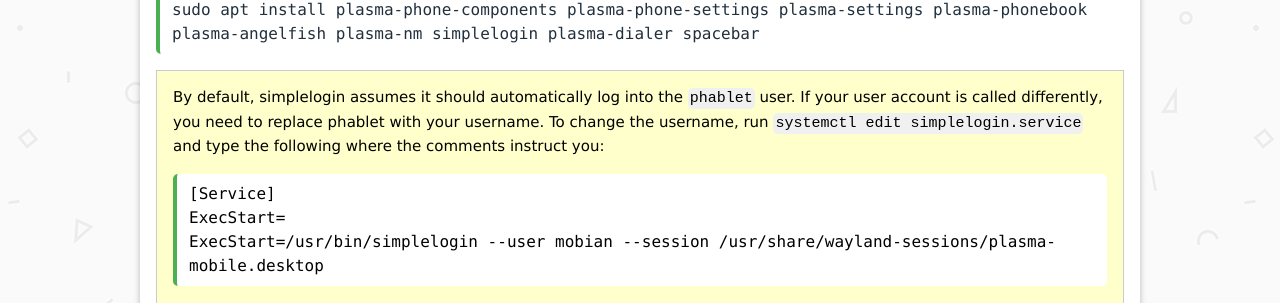
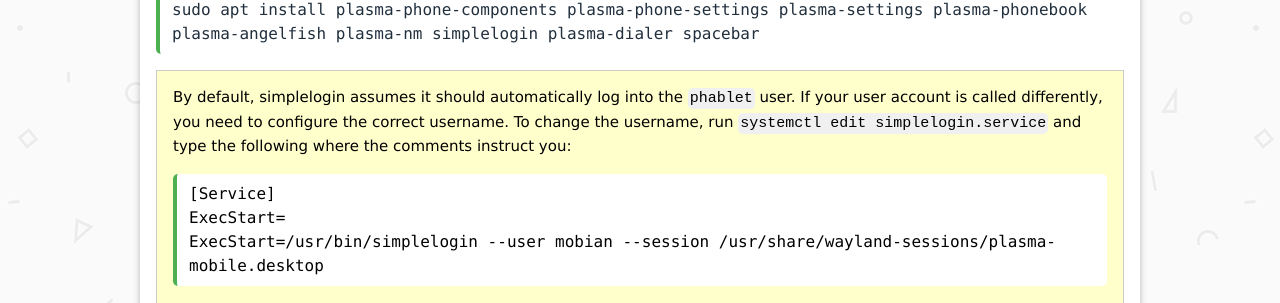
Before and after one commit to jbbgameich/jbbgameich.github.io, a Jekyll site: the page built from debian-pm/index.md, in a window 1280 px wide. Shown: the part 1173-1476 px from the top of the page. Built offline with Jekyll 4.4.1, drawn with Linux system fonts in a browser that asks for light colours.

Commit message:
debian-pm: Rephrase text

```diff
--- a/debian-pm/index.md
+++ b/debian-pm/index.md
@@ -55,7 +55,7 @@
 
 <div class="w3-panel w3-pale-yellow w3-border" markdown="1">
 By default, simplelogin assumes it should automatically log into the `phablet` user.
-If your user account is called differently, you need to replace phablet with your username.
+If your user account is called differently, you need to configure the correct username.
 To change the username, run `systemctl edit simplelogin.service` and type the following where the comments instruct you:
 	<code class="w3-code notranslate">
 		[Service]<br>
```
